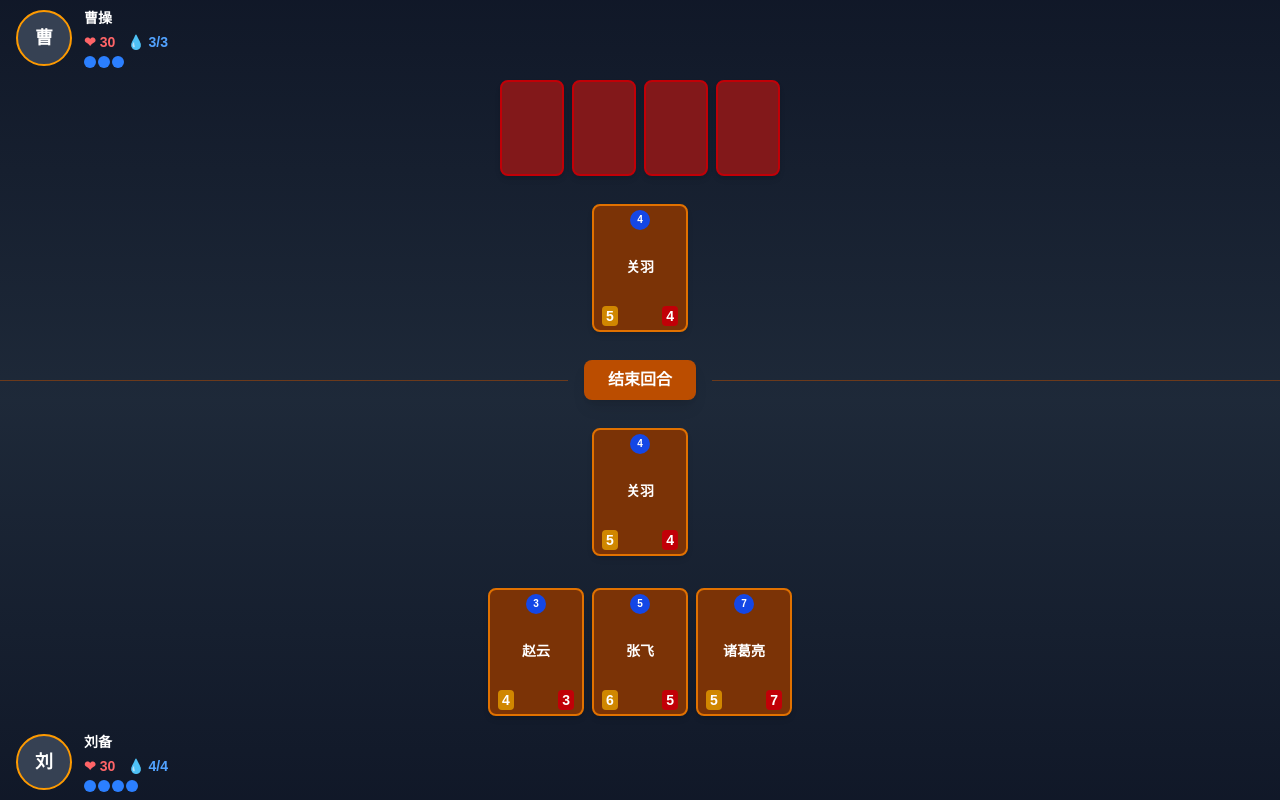
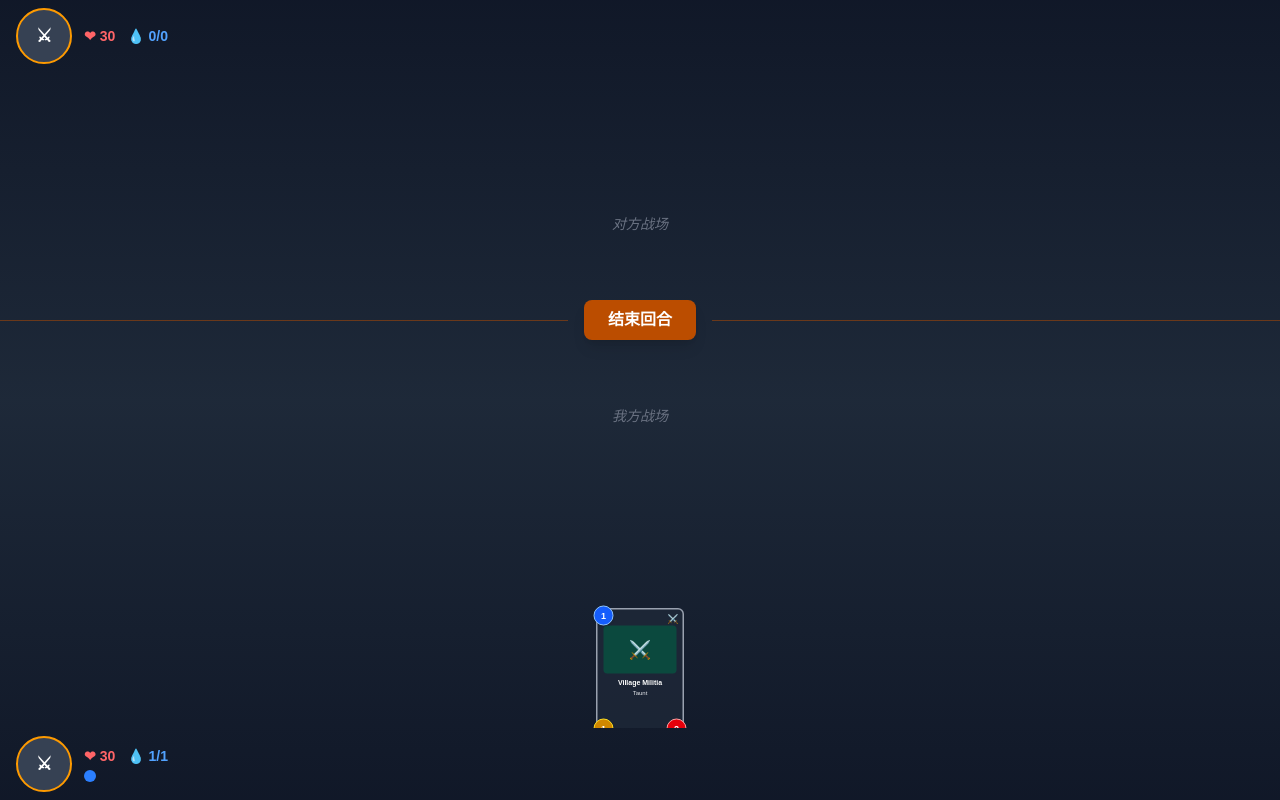
Before and after one commit to gyagp/sanguo-card, a Next.js app: page /game in a window 1280 px wide. Built offline with nearby package versions, Linux system fonts and the light colour scheme.

Commit message:
feat(autopo): Rebuild game page to use real game engine state via useGameState hook

```diff
--- a/src/app/game/page.tsx
+++ b/src/app/game/page.tsx
@@ -1,116 +1,105 @@
 "use client";
 
-import { useState } from "react";
+import { useGameState } from "../../hooks/useGameState";
+import Card from "../../components/Card";
+import { cards } from "../../game/cards";
+import { createDeck, BoardMinion, PlayerState, Card as CardType } from "../../game/types";
+import { useMemo } from "react";
 
-interface CardDisplay {
-  id: number;
-  name: string;
-  cost: number;
-  attack: number;
-  health: number;
+function buildDeck(): CardType[] {
+  const pool = [...cards];
+  const deck: CardType[] = [];
+  while (deck.length < 30) {
+    deck.push(pool[deck.length % pool.length]);
+  }
+  return deck;
 }
 
-interface HeroDisplay {
-  name: string;
-  hp: number;
-  mana: number;
-  maxMana: number;
+function ManaBar({ mana, maxMana }: { mana: number; maxMana: number }) {
+  if (maxMana === 0) return null;
+  return (
+    <div className="flex gap-0.5">
+      {Array.from({ length: maxMana }, (_, i) => (
+        <span
+          key={i}
+          className={`w-3 h-3 rounded-full ${i < mana ? "bg-blue-500" : "bg-gray-600"}`}
+        />
+      ))}
+    </div>
+  );
 }
 
-const MOCK_HAND: CardDisplay[] = [
-  { id: 1, name: "赵云", cost: 3, attack: 4, health: 3 },
-  { id: 2, name: "张飞", cost: 5, attack: 6, health: 5 },
-  { id: 3, name: "诸葛亮", cost: 7, attack: 5, health: 7 },
-];
-
-const MOCK_BOARD: CardDisplay[] = [
-  { id: 10, name: "关羽", cost: 4, attack: 5, health: 4 },
-];
-
-function CardSlot({ card }: { card: CardDisplay }) {
+function HeroPortrait({ player }: { player: PlayerState }) {
   return (
-    <div className="w-20 h-28 sm:w-24 sm:h-32 bg-amber-900 border-2 border-amber-600 rounded-lg flex flex-col items-center justify-between p-1 text-white text-xs sm:text-sm shadow-md hover:border-yellow-400 transition-colors cursor-pointer">
-      <span className="bg-blue-700 rounded-full w-5 h-5 flex items-center justify-center font-bold text-[10px]">
-        {card.cost}
-      </span>
-      <span className="font-bold text-center leading-tight">{card.name}</span>
-      <div className="flex w-full justify-between px-1">
-        <span className="bg-yellow-600 rounded px-1 font-bold">{card.attack}</span>
-        <span className="bg-red-700 rounded px-1 font-bold">{card.health}</span>
+    <div className="flex items-center gap-3 px-4 py-2">
+      <div className="w-12 h-12 sm:w-14 sm:h-14 rounded-full bg-gray-700 border-2 border-amber-500 flex items-center justify-center text-lg font-bold text-white">
+        ⚔
+      </div>
+      <div className="flex flex-col gap-1 text-white text-sm">
+        <div className="flex items-center gap-1">
+          <span className="text-red-400 font-bold">❤ {player.hero.health}</span>
+          <span className="text-blue-400 font-bold ml-2">💧 {player.hero.mana}/{player.maxMana}</span>
+        </div>
+        <ManaBar mana={player.hero.mana} maxMana={player.maxMana} />
       </div>
     </div>
   );
 }
 
-function HeroPortrait({ hero, side }: { hero: HeroDisplay; side: "player" | "opponent" }) {
-  const manaGems = Array.from({ length: hero.maxMana }, (_, i) => (
-    <span
-      key={i}
-      className={`w-3 h-3 rounded-full ${i < hero.mana ? "bg-blue-500" : "bg-gray-600"}`}
-    />
-  ));
-
+function BoardMinionCard({ minion }: { minion: BoardMinion }) {
   return (
-    <div className="flex items-center gap-3 px-4 py-2">
-      <div className="w-12 h-12 sm:w-14 sm:h-14 rounded-full bg-gray-700 border-2 border-amber-500 flex items-center justify-center text-lg font-bold text-white">
-        {hero.name[0]}
-      </div>
-      <div className="flex flex-col gap-1 text-white text-sm">
-        <span className="font-bold">{hero.name}</span>
-        <div className="flex items-center gap-1">
-          <span className="text-red-400 font-bold">❤ {hero.hp}</span>
-          <span className="text-blue-400 font-bold ml-2">💧 {hero.mana}/{hero.maxMana}</span>
-        </div>
-        <div className="flex gap-0.5">{manaGems}</div>
+    <div className="w-20 h-28 sm:w-24 sm:h-32 bg-amber-900 border-2 border-amber-600 rounded-lg flex flex-col items-center justify-between p-1 text-white text-xs sm:text-sm shadow-md hover:border-yellow-400 transition-colors cursor-pointer">
+      <span className="bg-blue-700 rounded-full w-5 h-5 flex items-center justify-center font-bold text-[10px]">
+        {minion.cost}
+      </span>
+      <span className="font-bold text-center leading-tight">{minion.name}</span>
+      <div className="flex w-full justify-between px-1">
+        <span className="bg-yellow-600 rounded px-1 font-bold">{minion.currentAttack}</span>
+        <span className="bg-red-700 rounded px-1 font-bold">{minion.currentHealth}</span>
       </div>
     </div>
   );
 }
 
-function BoardZone({ cards, label }: { cards: CardDisplay[]; label: string }) {
+function BoardZone({ minions, label }: { minions: BoardMinion[]; label: string }) {
   return (
     <div className="flex-1 flex items-center justify-center gap-2 min-h-[7rem] sm:min-h-[9rem]">
-      {cards.length === 0 ? (
+      {minions.length === 0 ? (
         <span className="text-gray-500 text-sm italic">{label}</span>
       ) : (
-        cards.map((c) => <CardSlot key={c.id} card={c} />)
+        minions.map((m, i) => <BoardMinionCard key={i} minion={m} />)
       )}
     </div>
   );
 }
 
-function HandZone({ cards }: { cards: CardDisplay[] }) {
-  return (
-    <div className="flex items-center justify-center gap-2 py-2 min-h-[8rem]">
-      {cards.map((c) => (
-        <CardSlot key={c.id} card={c} />
-      ))}
-    </div>
-  );
-}
+export default function GamePage() {
+  const [deck1, deck2] = useMemo(() => {
+    return [createDeck(buildDeck()), createDeck(buildDeck())];
+  }, []);
 
-export default function GamePage() {
-  const [playerHero] = useState<HeroDisplay>({
-    name: "刘备",
-    hp: 30,
-    mana: 4,
-    maxMana: 4,
-  });
-  const [opponentHero] = useState<HeroDisplay>({
-    name: "曹操",
-    hp: 30,
-    mana: 3,
-    maxMana: 3,
-  });
+  const { gameState, winner, playCard, endTurn } = useGameState(deck1, deck2);
+
+  const player = gameState.players[0];
+  const opponent = gameState.players[1];
 
   return (
     <div className="flex flex-col h-screen bg-gradient-to-b from-gray-900 via-gray-800 to-gray-900 select-none">
+      {/* Winner banner */}
+      {winner !== null && (
+        <div className="absolute inset-0 z-50 bg-black/70 flex items-center justify-center">
+          <span className="text-4xl font-bold text-yellow-400">
+            {winner === "draw" ? "平局!" : `玩家 ${winner + 1} 获胜!`}
+          </span>
+        </div>
+      )}
+
       {/* Opponent hero */}
-      <HeroPortrait hero={opponentHero} side="opponent" />
+      <HeroPortrait player={opponent} />
 
       {/* Opponent hand (face down) */}
       <div className="flex items-center justify-center gap-2 py-1 min-h-[5rem]">
-        {[1, 2, 3, 4].map((i) => (
+        {opponent.hand.map((_, i) => (
           <div
             key={i}
             className="w-14 h-20 sm:w-16 sm:h-24 bg-red-900 border-2 border-red-700 rounded-lg shadow-md"
@@ -119,25 +108,34 @@ export default function GamePage() {
       </div>
 
       {/* Opponent board */}
-      <BoardZone cards={MOCK_BOARD} label="对方战场" />
+      <BoardZone minions={opponent.board} label="对方战场" />
 
       {/* Divider + End Turn */}
       <div className="flex items-center justify-center py-1">
         <div className="h-px flex-1 bg-amber-700/50" />
-        <button className="mx-4 px-6 py-2 bg-amber-700 hover:bg-amber-600 text-white font-bold rounded-lg shadow-lg transition-colors">
+        <button
+          onClick={() => endTurn()}
+          className="mx-4 px-6 py-2 bg-amber-700 hover:bg-amber-600 text-white font-bold rounded-lg shadow-lg transition-colors"
+        >
           结束回合
         </button>
         <div className="h-px flex-1 bg-amber-700/50" />
       </div>
 
       {/* Player board */}
-      <BoardZone cards={MOCK_BOARD} label="我方战场" />
+      <BoardZone minions={player.board} label="我方战场" />
 
       {/* Player hand */}
-      <HandZone cards={MOCK_HAND} />
+      <div className="flex items-center justify-center gap-2 py-2 min-h-[8rem] overflow-x-auto">
+        {player.hand.map((card, i) => (
+          <div key={i} className="shrink-0 scale-50 origin-bottom -mx-5">
+            <Card card={card} onClick={() => playCard(i)} />
+          </div>
+        ))}
+      </div>
 
       {/* Player hero */}
-      <HeroPortrait hero={playerHero} side="player" />
+      <HeroPortrait player={player} />
     </div>
   );
 }
```
Also changed, not shown: .claude/CLAUDE.md, 1 other file (tests, documents, lock files or other folders).
